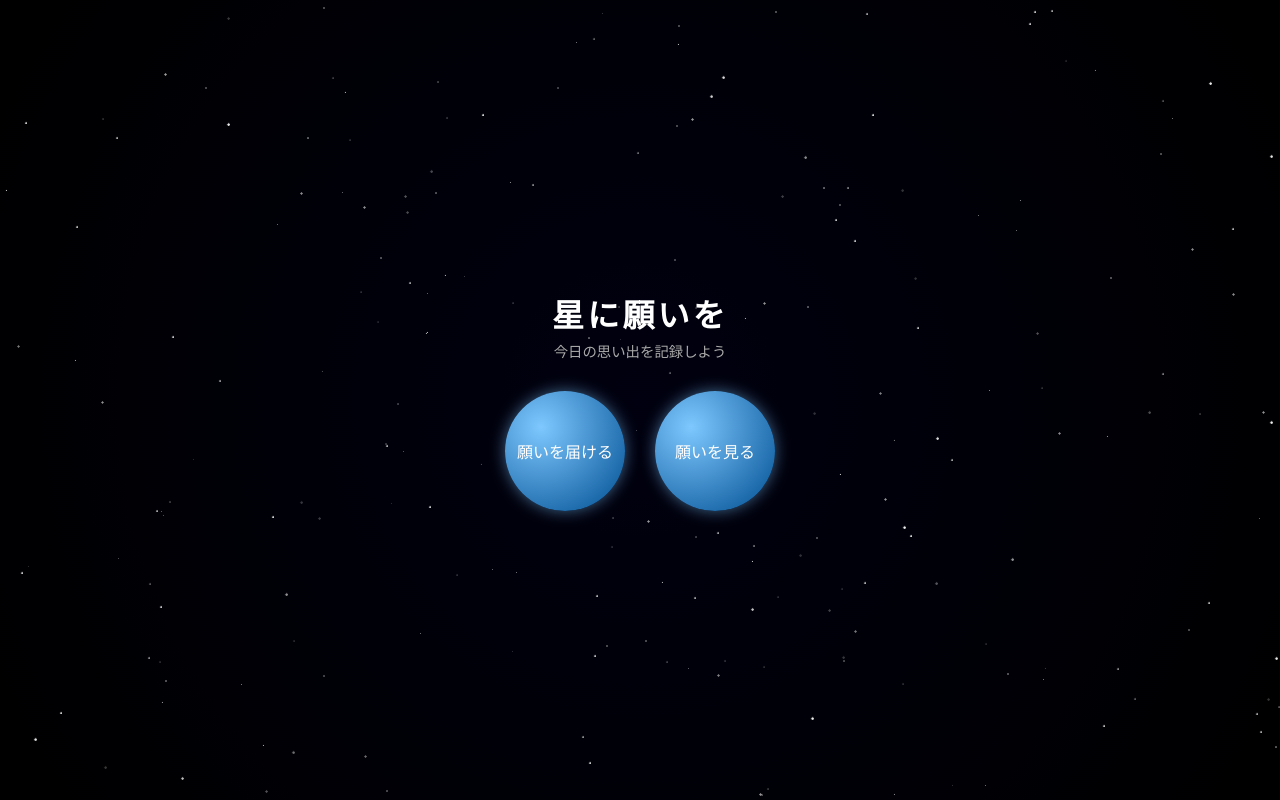
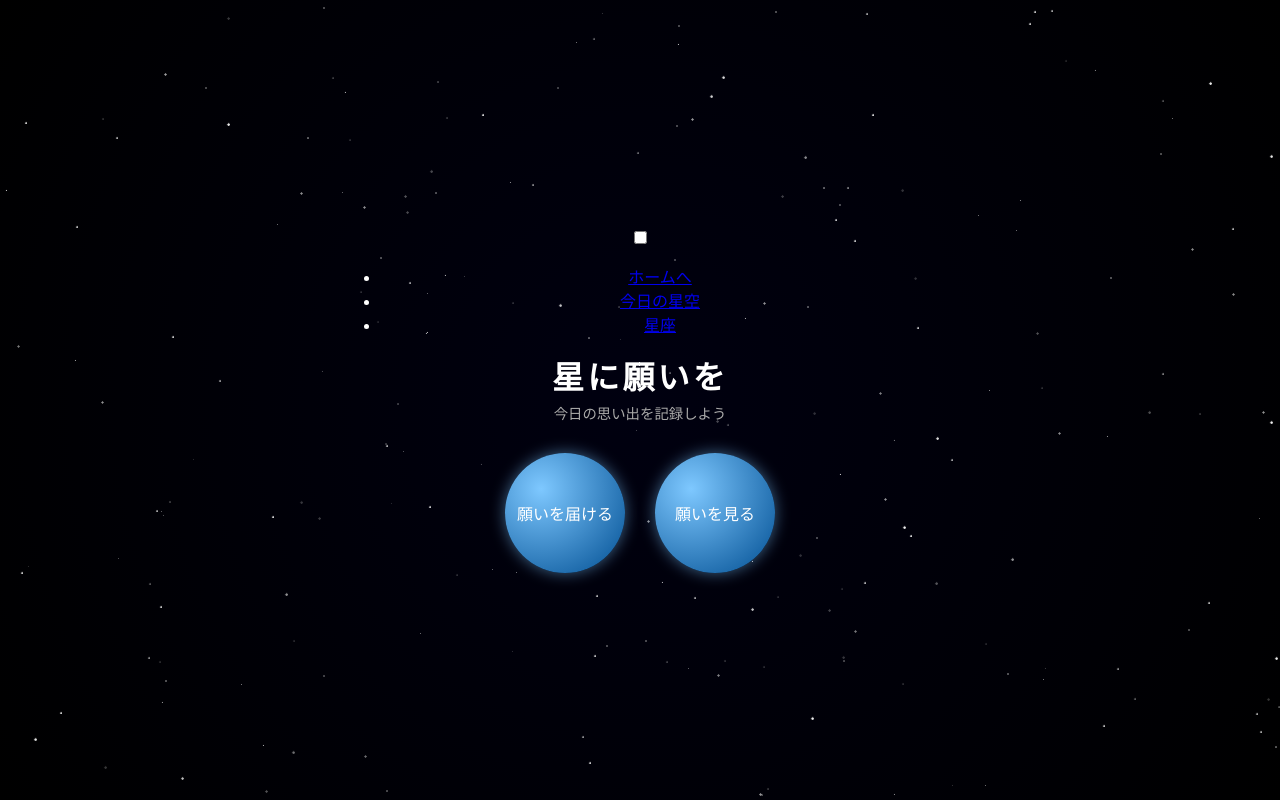
Before and after one commit to NA-0424/starApp, a plain HTML site: page wish.html in a window 1280 px wide. Drawn offline with Linux system fonts and the light colour scheme.

Commit message:
Refactor wish.html to improve navigation and structure

```diff
--- a/wish.html
+++ b/wish.html
@@ -10,6 +10,17 @@
   <div class="sky"></div>
   <div class="container">
     <header>
+      <div class="nav">
+        <input id="aikon" type="checkbox">
+        <label for="aikon" class="aikon_open"><span></span></label>
+        <div class="navigation">
+          <ul class="nav_list">
+            <li class="items"><a href="index.html">ホームへ</a></li>
+            <li class="items"><a href="look.html">今日の星空</a></li>
+            <li class="items"><a href="search.html">星座</a></li>
+          </ul>
+        </div>
+      </div>
       <h1>星に願いを</h1>
       <p class="subtitle">今日の思い出を記録しよう</p>
     </header>
@@ -96,6 +107,11 @@ for (let i = 0; i < STAR_COUNT; i++) {
 
   sky.appendChild(star);
 }
+  document.querySelectorAll('.nav_list a').forEach(link => {
+        link.addEventListener('click', () => {
+        document.getElementById('aikon').checked = false;
+            });
+        });
 
   </script>
 </body>
```
